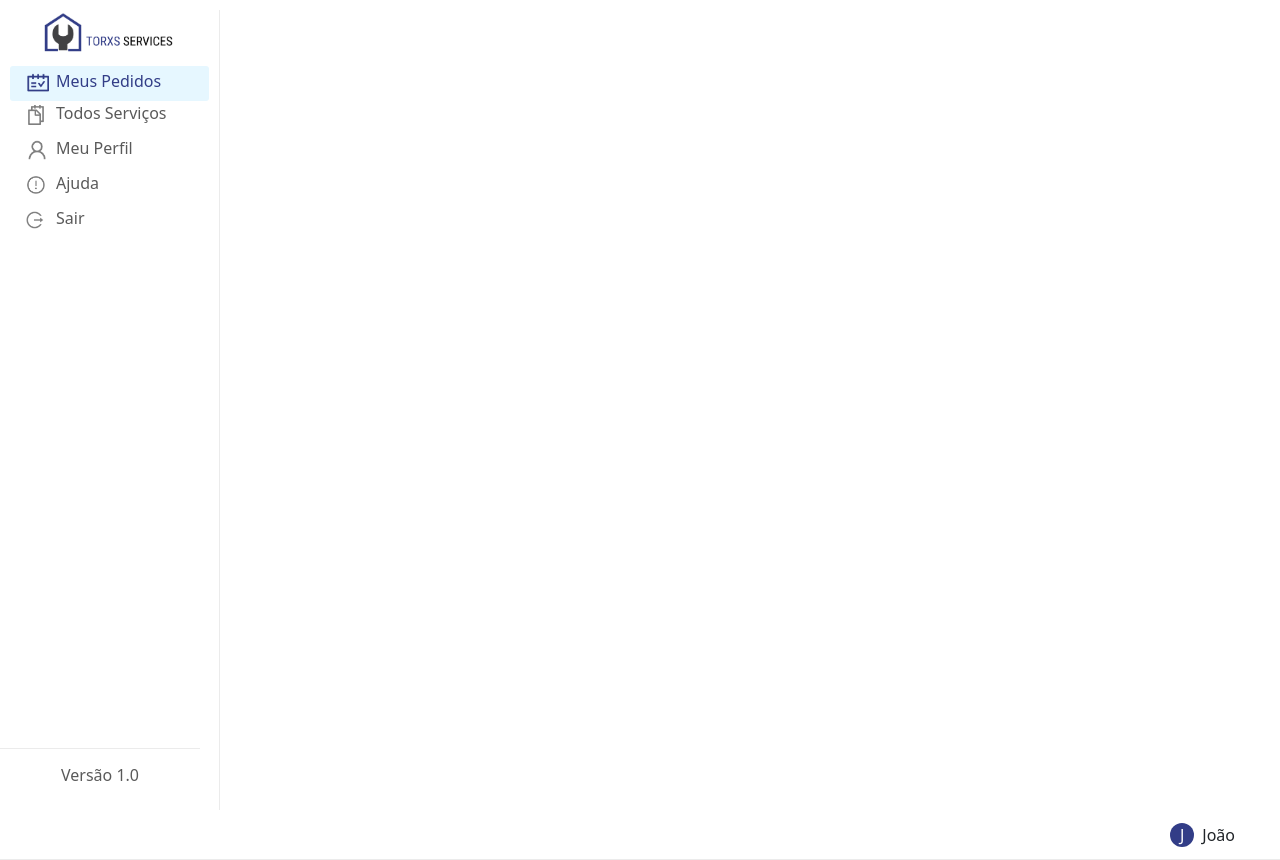
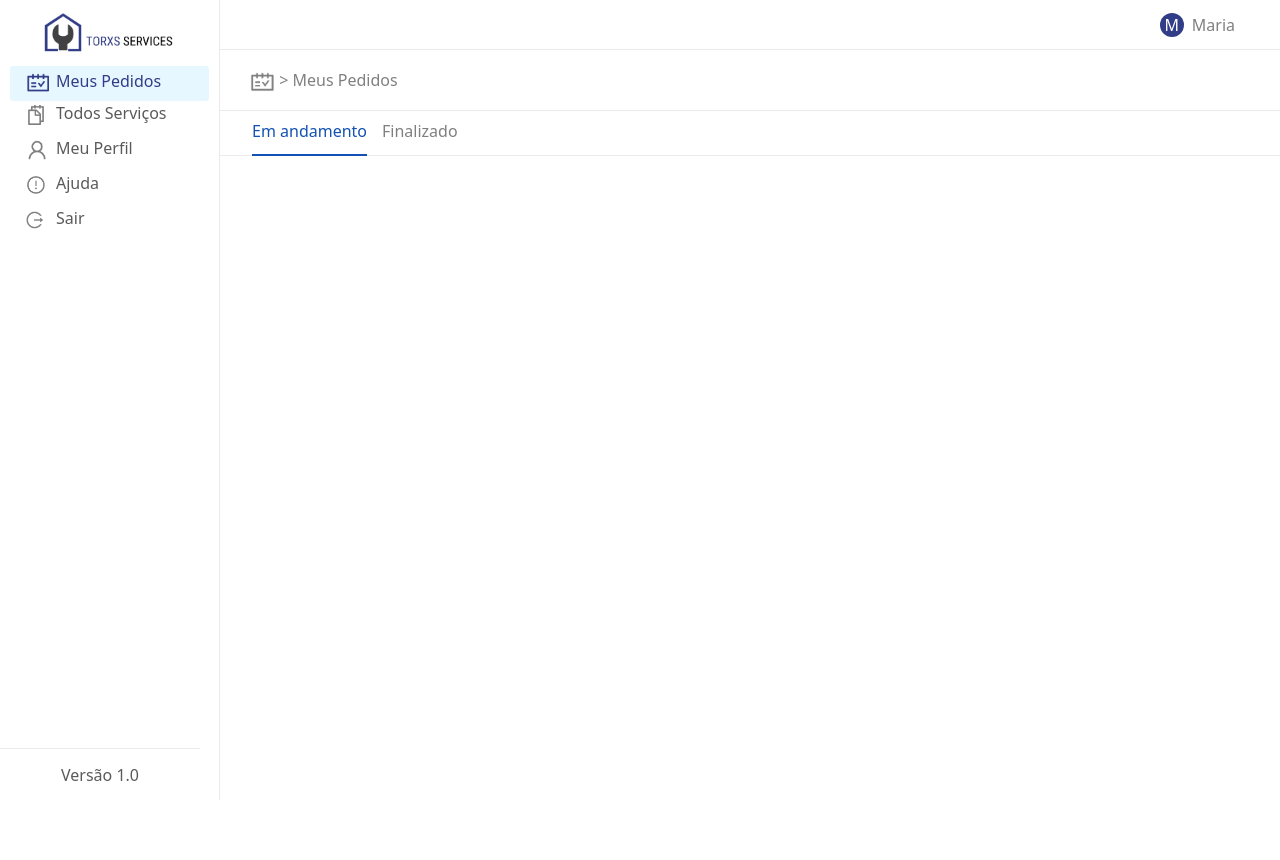
Before and after one commit to SnowGray24/DomesticGeneralServices, a React (Create React App) app: page /MeusPedidos in a window 1280 px wide. After the commit the page ends 800 px from the top, so only its background shows below. Built offline with nearby package versions, Linux system fonts and the light colour scheme.

Commit message:
Montada estrutura básica da tela HomePageContratante

```diff
--- a/src/HomePageContratante.js
+++ b/src/HomePageContratante.js
@@ -5,8 +5,13 @@ import perfil from './img/icones/perfil.PNG';
 import ajuda from './img/icones/ajuda.PNG';
 import sair from './img/icones/sair.PNG';
 import Header from './components/Header';
+import TitleBar from './components/TitleBar';
+import CardCategorias from './components/CardCategorias';
+import TabBarHorizontal from './components/TabBarHorizontal';
 
 function HomePageContratante () {
+
+    let CardCategoria = <CardCategorias/>
 
     const Options =[
         {
@@ -37,10 +42,17 @@ function HomePageContratante () {
     ]
 
     return (
-        <>
-            <MenuVertical options={Options}/>
-            <Header letraPerfil="J" nome="João"/>
-       </>
+        <div className='page'>
+            <main style={{display: 'flex'}}>
+                <MenuVertical options={Options}/>
+                <section style={{width: '100%', color: 'rgba(0, 0, 0, 0.5)'}}>
+                    <Header letraPerfil="M" nome="Maria"/>
+                    <TitleBar step1="Meus Pedidos"/>
+                    <TabBarHorizontal inProgressChecked={true} finishedChecked={false}/>
+                </section>
+            </main>
+        </div>
+
     )
 }
 
--- a/src/HomePagePrestador.js
+++ b/src/HomePagePrestador.js
@@ -8,6 +8,7 @@ import perfil from './img/icones/perfil.PNG';
 import ajuda from './img/icones/ajuda.PNG';
 import sair from './img/icones/sair.PNG';
 import Header from './components/Header';
+import TitleBar from './components/TitleBar';
 
 function HomePagePrestador(){
 
@@ -48,6 +49,7 @@ function HomePagePrestador(){
                 <MenuVertical options={Options}/>
                 <section style={{width: '100%', color: 'rgba(0, 0, 0, 0.5)'}}>
                     <Header letraPerfil="M" nome="Maria"/>
+                    <TitleBar step1="Meus Serviços"/>
                     { mostrarTela() }
                 </section>
 
--- a/src/components/MeusServicos.js
+++ b/src/components/MeusServicos.js
@@ -26,7 +26,6 @@ function MeusServicos(){
 
     return (
         <div>
-            <TitleBar step1="Meus Serviços"/>
             <TabBarHorizontal card={card} inProgressChecked={true} finishedChecked={false} />
         </div>
     );
```
